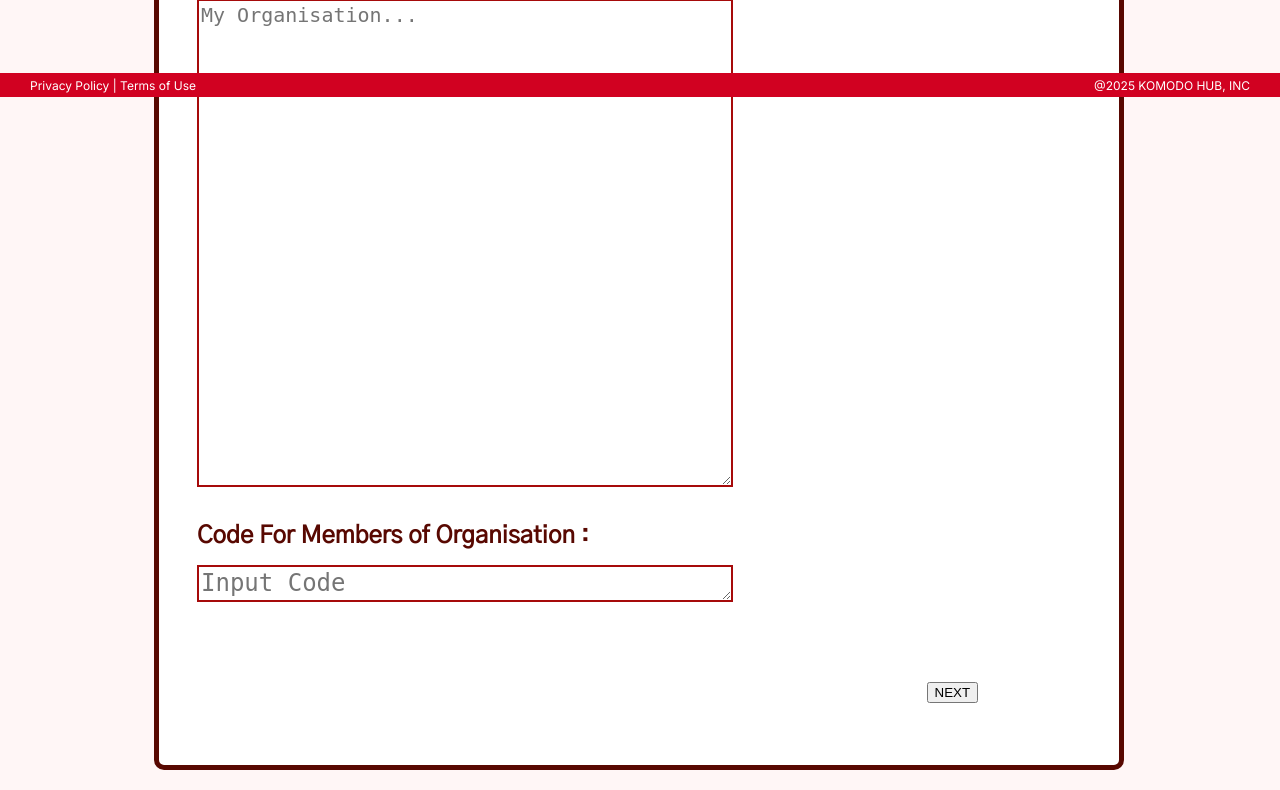
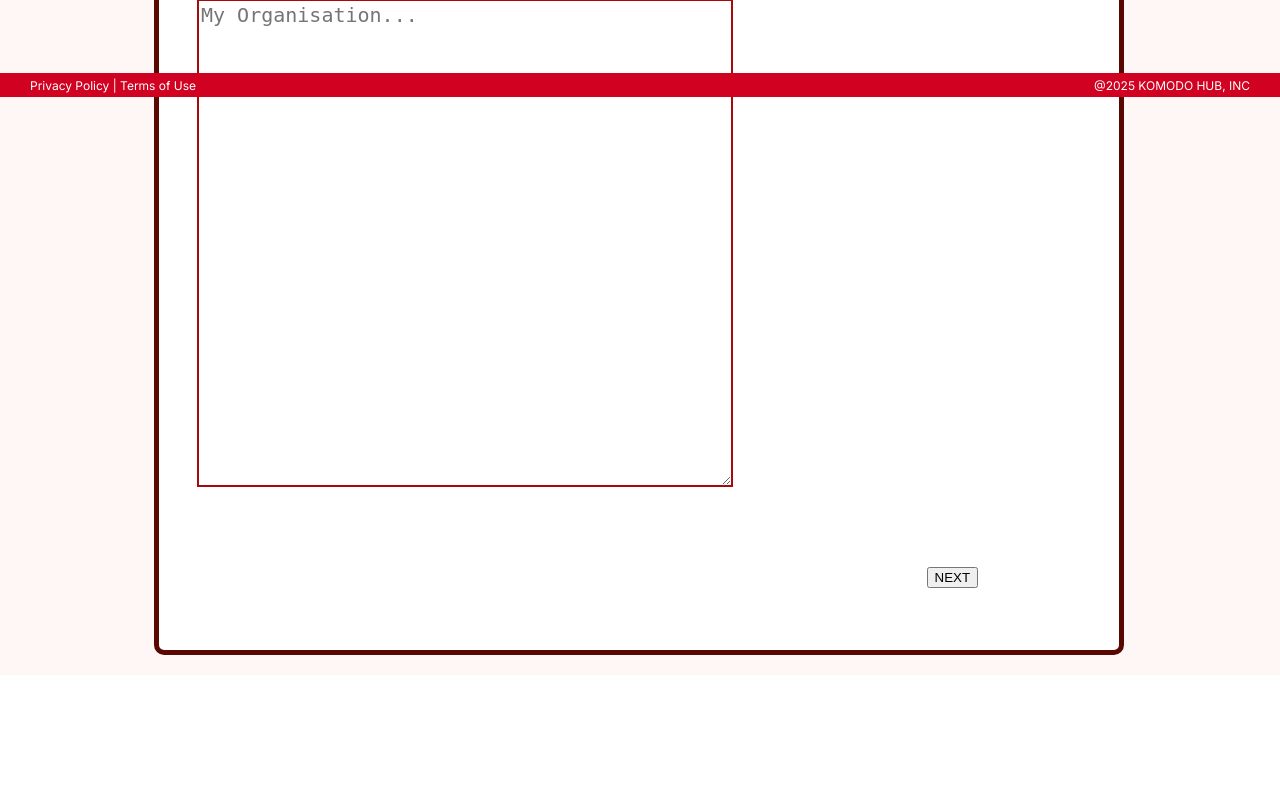
Before and after one commit to Ei-Sandi/Komodo-Hub-5005CMD, a Flask app: page /register/organisation/ in a window 1280 px wide. Shown: the part 703-1493 px from the top of the page. After the commit the page ends 1358 px from the top, so only its background shows below. Run offline with Flask 3, Linux system fonts and the light colour scheme; some web fonts are replaced.

Commit message:
Deleted Code input on Org Reg

```diff
--- a/KOMODO HUB/app.py
+++ b/KOMODO HUB/app.py
@@ -9,6 +9,9 @@ app.config['SQLALCHEMY_DATABASE_URI'] = 'sqlite:///Register.db'
 app.config['SQLALCHEMY_TRACK_MODIFICATIONS'] = False
 
 db=SQLAlchemy(app)
+#Might help with code query
+#https://stackoverflow.com/questions/37281974/check-database-result-based-on-condition
+#https://stackoverflow.com/questions/37388763/how-to-know-if-a-record-exists-in-flask-sqlalchemy
 
 class Reg_Ind(db.Model):
     __tablename__ = "Individual"
@@ -36,8 +39,7 @@ class Reg_Org(db.Model):
     Info = db.Column(db.Text)
 
     def __repr__(self):
-        return f"Reg_Org('{self.Org_Name})"
-
+        return f"Reg_Org('{self.Org_Access_Code})"
 
 
 
@@ -61,6 +63,7 @@ def register():
 
 @app.route("/register/individual/", methods=['POST', 'GET'])
 def Individual():
+    Q1 = Reg_Org.query.filter(Reg_Org.Org_Access_Code).all()
     if request.method == 'POST':
         Data = request.form['User']
         Data2 = request.form['Email']
@@ -92,13 +95,12 @@ def Organisation():
         Data2 = request.form['Pro']
         Data3 = request.form['Cou']
         Data4 = request.form['Intro']
-        Data5 = request.form['Code_Reg']
 
         Up_File = request.files['filename']
         filename = secure_filename(Up_File.filename)
         mimetype = Up_File.mimetype
 
-        New_Data = Reg_Org(Org_Name = Data, Province = Data2, Country = Data3,Info = Data4, Logo_Img = Up_File.read() ,Logo_Name = filename,Logo_Mime = mimetype, Org_Access_Code=Data5)
+        New_Data = Reg_Org(Org_Name = Data, Province = Data2, Country = Data3,Info = Data4, Logo_Img = Up_File.read() ,Logo_Name = filename,Logo_Mime = mimetype)
 
         try:
             db.session.add(New_Data)
--- a/KOMODO HUB/templates/RegOrg.html
+++ b/KOMODO HUB/templates/RegOrg.html
@@ -18,11 +18,9 @@
         <div id="Text1"><h3>Country:</h3></div>
         <input type="text" id="InputBox2" name="Cou" placeholder="England" required>
         <div id="Text1"><h3>Organisation Logo:</h3></div>
-        <input type="file" id="File" name="filename">
+        <input type="file" id="File" name="filename" required>
         <div id="Text1"><h3>Brief Introduction (Max 500 characters):</h3></div>
         <textarea id="Intro" name="Intro" rows="20%" maxlength="500" placeholder="My Organisation..." required></textarea>
-        <div id="Text1"><h3>Code For Members of Organisation :</h3></div>
-        <textarea id="Code_Input" name="Code_Reg" maxlength="10" placeholder="Input Code" required></textarea>
     </div>
     <br>
     <div id="NEXT">
```
